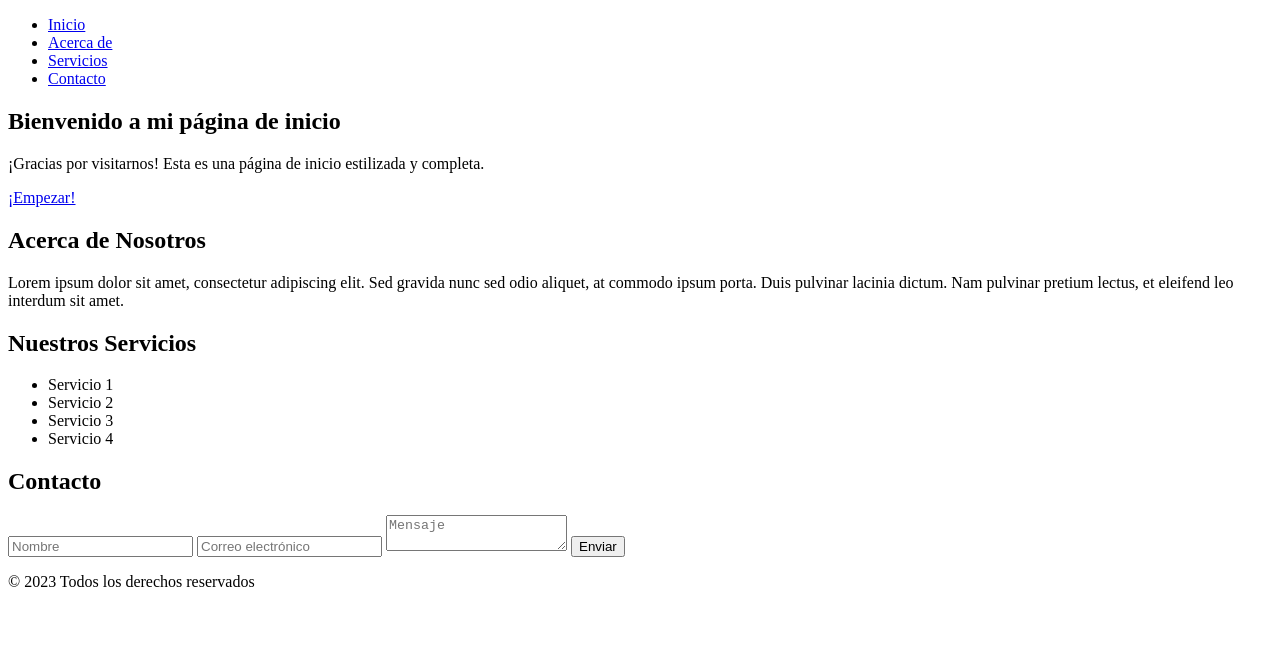
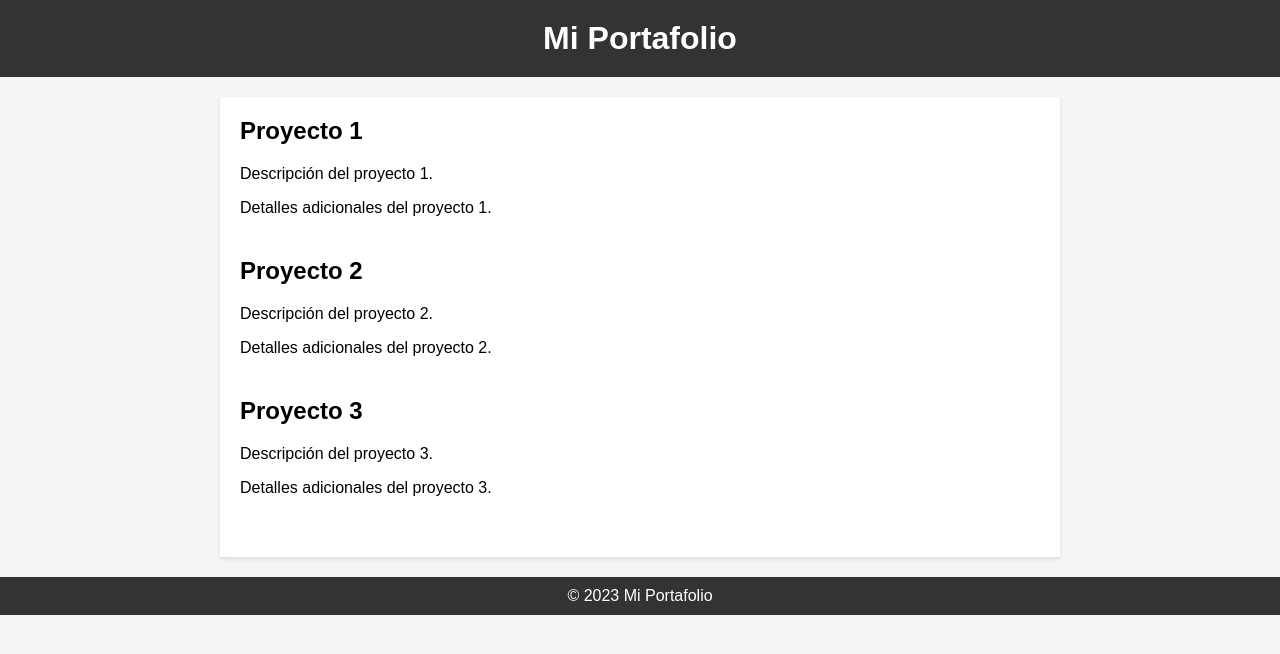
Before and after one commit to Edimburgo1498/main_page.github.io, a plain HTML site: page index.html in a window 1280 px wide. Drawn offline with Linux system fonts and the light colour scheme.

Commit message:
Update index.html
New index page

```diff
--- a/index.html
+++ b/index.html
@@ -1,64 +1,76 @@
 <!DOCTYPE html>
 <html>
 <head>
-  <title>Mi Página de Inicio Estilizada</title>
-  <link rel="stylesheet" href="styles.css">
+  <title>Mi Portafolio</title>
+  <style>
+    body {
+      font-family: Arial, sans-serif;
+      background-color: #f5f5f5;
+      margin: 0;
+      padding: 0;
+    }
+    header {
+      background-color: #333;
+      color: #fff;
+      padding: 20px;
+      text-align: center;
+    }
+    h1 {
+      margin: 0;
+      font-size: 32px;
+    }
+    .container {
+      max-width: 800px;
+      margin: 20px auto;
+      padding: 20px;
+      background-color: #fff;
+      box-shadow: 0 2px 4px rgba(0, 0, 0, 0.1);
+    }
+    .project {
+      margin-bottom: 40px;
+    }
+    .project h2 {
+      margin-top: 0;
+      font-size: 24px;
+    }
+    .project p {
+      margin-bottom: 0;
+    }
+    footer {
+      background-color: #333;
+      color: #fff;
+      padding: 10px;
+      text-align: center;
+    }
+  </style>
 </head>
 <body>
   <header>
-    <nav>
-      <ul>
-        <li><a href="#">Inicio</a></li>
-        <li><a href="#">Acerca de</a></li>
-        <li><a href="#">Servicios</a></li>
-        <li><a href="#">Contacto</a></li>
-      </ul>
-    </nav>
+    <h1>Mi Portafolio</h1>
   </header>
 
-  <section id="hero">
-    <div class="hero-content">
-      <h1>Bienvenido a mi página de inicio</h1>
-      <p>¡Gracias por visitarnos! Esta es una página de inicio estilizada y completa.</p>
-      <a class="btn" href="#">¡Empezar!</a>
+  <div class="container">
+    <div class="project">
+      <h2>Proyecto 1</h2>
+      <p>Descripción del proyecto 1.</p>
+      <p>Detalles adicionales del proyecto 1.</p>
     </div>
-  </section>
 
-  <section id="about">
-    <div class="container">
-      <h2>Acerca de Nosotros</h2>
-      <p>Lorem ipsum dolor sit amet, consectetur adipiscing elit. Sed gravida nunc sed odio aliquet, at commodo ipsum porta. Duis pulvinar lacinia dictum. Nam pulvinar pretium lectus, et eleifend leo interdum sit amet.</p>
+    <div class="project">
+      <h2>Proyecto 2</h2>
+      <p>Descripción del proyecto 2.</p>
+      <p>Detalles adicionales del proyecto 2.</p>
     </div>
-  </section>
 
-  <section id="services">
-    <div class="container">
-      <h2>Nuestros Servicios</h2>
-      <ul>
-        <li>Servicio 1</li>
-        <li>Servicio 2</li>
-        <li>Servicio 3</li>
-        <li>Servicio 4</li>
-      </ul>
+    <div class="project">
+      <h2>Proyecto 3</h2>
+      <p>Descripción del proyecto 3.</p>
+      <p>Detalles adicionales del proyecto 3.</p>
     </div>
-  </section>
-
-  <section id="contact">
-    <div class="container">
-      <h2>Contacto</h2>
-      <form>
-        <input type="text" placeholder="Nombre">
-        <input type="email" placeholder="Correo electrónico">
-        <textarea placeholder="Mensaje"></textarea>
-        <button type="submit">Enviar</button>
-      </form>
-    </div>
-  </section>
+  </div>
 
   <footer>
-    <div class="container">
-      <p>&copy; 2023 Todos los derechos reservados</p>
-    </div>
+    &copy; 2023 Mi Portafolio
   </footer>
 </body>
 </html>
```
